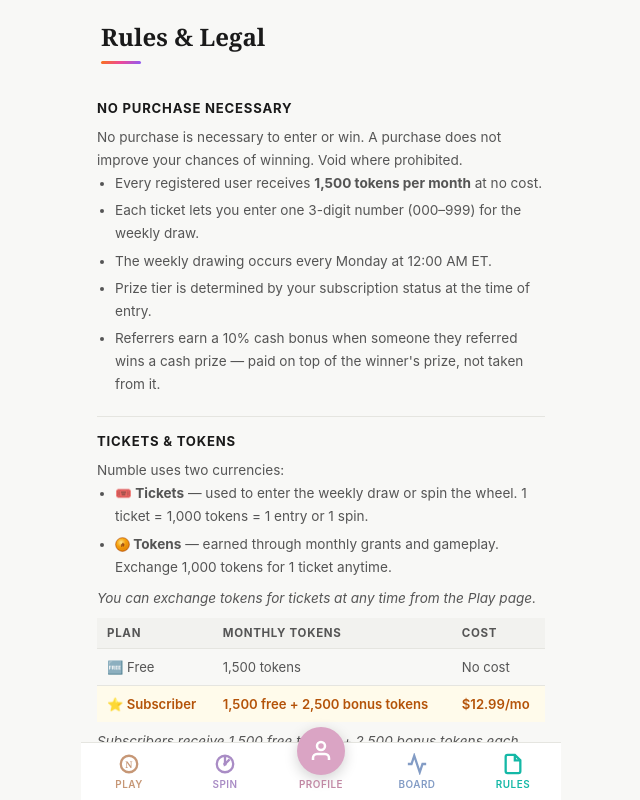
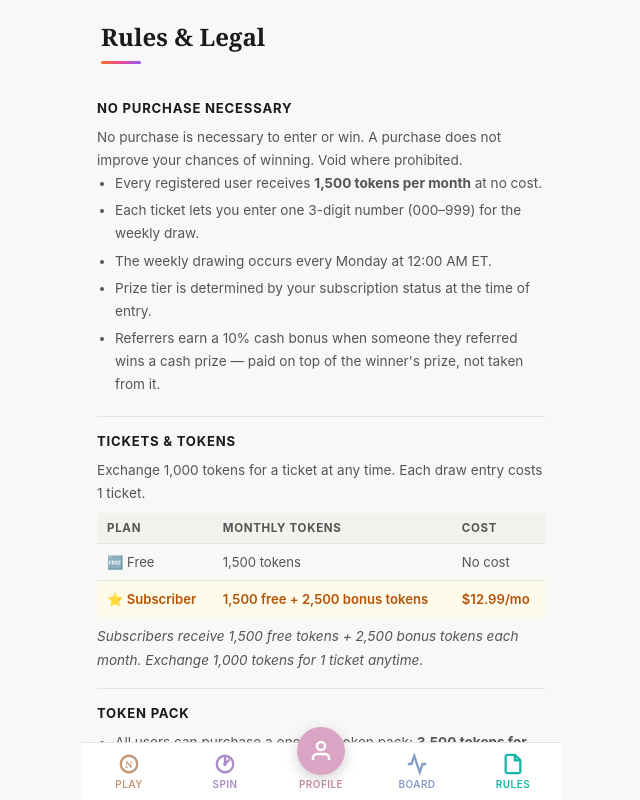
Before and after one commit to salumastake-code/numble-react, a React (Vite) app: page /rules in a window 1280 px wide. Shown: the top 800 px of the page, without its empty margins (319-959 px from the left). Built offline with nearby package versions, Linux system fonts and the light colour scheme; no server answers; sample sign-in values are in the browser's storage.

Commit message:
Simplify Tickets & Tokens section copy

```diff
--- a/src/pages/Rules.jsx
+++ b/src/pages/Rules.jsx
@@ -32,12 +32,7 @@ export default function Rules() {
         </Section>
 
         <Section title="Tickets & Tokens">
-          <p>Numble uses two currencies:</p>
-          <ul>
-            <li><strong>🎟️ Tickets</strong> — used to enter the weekly draw or spin the wheel. 1 ticket = 1,000 tokens = 1 entry or 1 spin.</li>
-            <li><strong><TokenIcon size={15} /> Tokens</strong> — earned through monthly grants and gameplay. Exchange 1,000 tokens for 1 ticket anytime.</li>
-          </ul>
-          <p className="rules-note">You can exchange tokens for tickets at any time from the Play page.</p>
+          <p>Exchange 1,000 tokens for a ticket at any time. Each draw entry costs 1 ticket.</p>
 
           <table className="rules-table">
             <thead>
```
